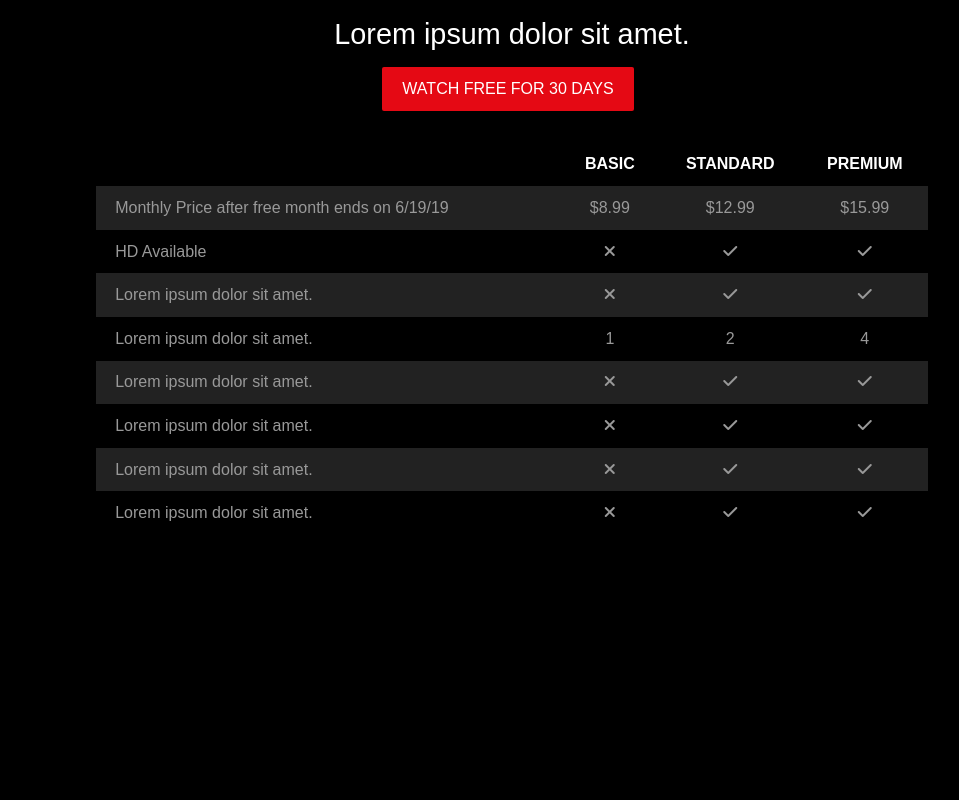
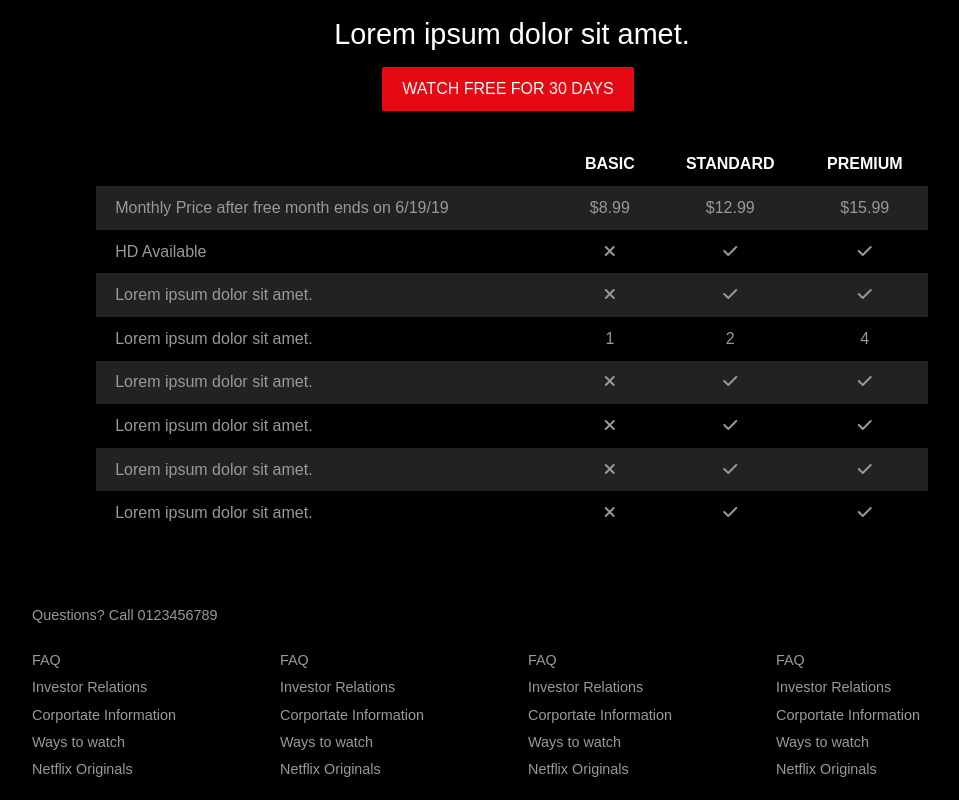
Before and after one commit to amrofadl/NetflixCopy, a plain HTML site: page index.html in a window 1280 px wide. Shown: the part 947-1747 px from the top of the page, without its empty margins (128-1087 px from the left). Before the commit the page ends 1530 px from the top, so only its background shows below. Drawn offline with Linux system fonts and the light colour scheme.

Commit message:
footer html/css added

```diff
--- a/css/style.css
+++ b/css/style.css
@@ -202,6 +202,33 @@ img {
   background: #222;
 }
 
+/* Footer */
+.footer {
+  max-width: 75%;
+  margin: 1rem auto;
+  overflow: auto;
+}
+
+.footer,
+.footer a {
+  color: #999;
+  font-size: 0.9rem;
+}
+
+.footer p {
+  margin-bottom: 1.5rem;
+}
+
+.footer .footer-cols {
+  display: grid;
+  grid-template-columns: repeat(4, 1fr);
+  grid-gap: 2rem;
+}
+
+.footer li {
+  line-height: 1.9;
+}
+
 /* Container */
 .container {
   max-width: 70%;
@@ -269,3 +296,33 @@ img {
   padding: 0.8rem 1.3rem;
   text-transform: uppercase;
 }
+
+@media (max-width: 960px) {
+  .showcase {
+    height: 70vh;
+  }
+
+  .hide-sm {
+    display: none;
+  }
+
+  .showcase-top img {
+    top: 30%;
+    left: 5%;
+    transform: translate(0);
+  }
+
+  .showcase-content h1 {
+    font-size: 3.7rem;
+    line-height: 1;
+  }
+
+  .showcase-content p {
+    font-size: 1.5rem;
+  }
+
+  .btn-xl {
+    font-size: 1.5rem;
+    padding: 1.4rem 2rem;
+  }
+}
--- a/index.html
+++ b/index.html
@@ -178,5 +178,39 @@
         </div>
       </div>
     </section>
+
+    <footer class="footer">
+      <p>Questions? Call 0123456789</p>
+      <div class="footer-cols">
+        <ul>
+          <li><a href="#">FAQ</a></li>
+          <li><a href="#">Investor Relations</a></li>
+          <li><a href="#">Corportate Information</a></li>
+          <li><a href="#">Ways to watch</a></li>
+          <li><a href="#">Netflix Originals</a></li>
+        </ul>
+        <ul>
+          <li><a href="#">FAQ</a></li>
+          <li><a href="#">Investor Relations</a></li>
+          <li><a href="#">Corportate Information</a></li>
+          <li><a href="#">Ways to watch</a></li>
+          <li><a href="#">Netflix Originals</a></li>
+        </ul>
+        <ul>
+          <li><a href="#">FAQ</a></li>
+          <li><a href="#">Investor Relations</a></li>
+          <li><a href="#">Corportate Information</a></li>
+          <li><a href="#">Ways to watch</a></li>
+          <li><a href="#">Netflix Originals</a></li>
+        </ul>
+        <ul>
+          <li><a href="#">FAQ</a></li>
+          <li><a href="#">Investor Relations</a></li>
+          <li><a href="#">Corportate Information</a></li>
+          <li><a href="#">Ways to watch</a></li>
+          <li><a href="#">Netflix Originals</a></li>
+        </ul>
+      </div>
+    </footer>
   </body>
 </html>
```
